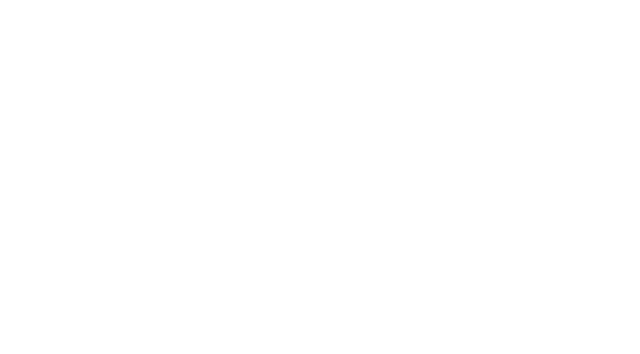
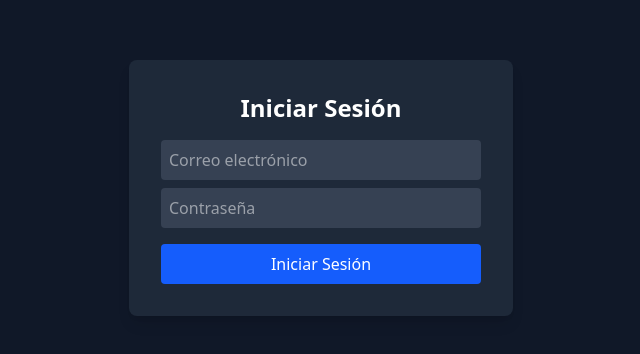
Before and after one commit to A5TUT0/HeyZap, a React (Vite) app in the folder frontend/: page /login in a window 1280 px wide. Before the commit this address had no page. Shown: the part 212-566 px from the top of the page, without its empty margins (319-959 px from the left). Built offline with nearby package versions, Linux system fonts and the light colour scheme.

Commit message:
feat: add login component with form handling and navigation; implement user authentication

```diff
--- a/frontend/src/App.tsx
+++ b/frontend/src/App.tsx
@@ -2,6 +2,7 @@ import { BrowserRouter as Router, Route, Routes } from "react-router-dom";
 import Chat from "./components/Chat";
 import ListOfUserActive from "./components/ListOfUserActive";
 import Register from "./components/Register";
+import Login from "./components/Login";
 
 export default function App() {
   return (
@@ -21,6 +22,7 @@ export default function App() {
           }
         />
         <Route path="/register" element={<Register />} />
+        <Route path="/login" element={<Login />} />
       </Routes>
     </Router>
   );
--- /dev/null
+++ b/frontend/src/components/Login.tsx
@@ -0,0 +1,77 @@
+import { useState } from "react";
+import { useNavigate } from "react-router-dom";
+
+export default function Login() {
+    const [formData, setFormData] = useState({
+        email: "",
+        password: "",
+    });
+
+    const [error, setError] = useState("");
+    const navigate = useNavigate();
+
+    const handleChange = (e: React.ChangeEvent<HTMLInputElement>) => {
+        setFormData({ ...formData, [e.target.name]: e.target.value });
+    };
+
+    const handleSubmit = async (e: React.FormEvent) => {
+        e.preventDefault();
+        setError("");
+
+        try {
+            const response = await fetch("http://localhost:3000/login", {
+                method: "POST",
+                headers: {
+                    "Content-Type": "application/json",
+                },
+                body: JSON.stringify(formData),
+            });
+
+            if (!response.ok) {
+                throw new Error("Email o contraseña incorrectos");
+            }
+
+            const data = await response.json();
+            localStorage.setItem("token", data.token);
+            localStorage.setItem("user", JSON.stringify(data.user));
+
+            navigate("/");
+        } catch (error) {
+            setError("Error al iniciar sesión. Revisa tus credenciales.");
+        }
+    };
+
+    return (
+        <div className="h-screen flex items-center justify-center bg-gray-900">
+            <div className="bg-gray-800 p-8 rounded-lg shadow-lg w-96">
+                <h2 className="text-white text-2xl font-semibold mb-4 text-center">Iniciar Sesión</h2>
+
+                {error && <p className="text-red-500 text-sm mb-2">{error}</p>}
+
+                <form onSubmit={handleSubmit} className="flex flex-col">
+                    <input
+                        type="email"
+                        name="email"
+                        placeholder="Correo electrónico"
+                        value={formData.email}
+                        onChange={handleChange}
+                        className="p-2 mb-2 bg-gray-700 text-white rounded"
+                        required
+                    />
+                    <input
+                        type="password"
+                        name="password"
+                        placeholder="Contraseña"
+                        value={formData.password}
+                        onChange={handleChange}
+                        className="p-2 mb-4 bg-gray-700 text-white rounded"
+                        required
+                    />
+                    <button type="submit" className="bg-blue-600 hover:bg-blue-700 text-white py-2 rounded">
+                        Iniciar Sesión
+                    </button>
+                </form>
+            </div>
+        </div>
+    );
+}
```
